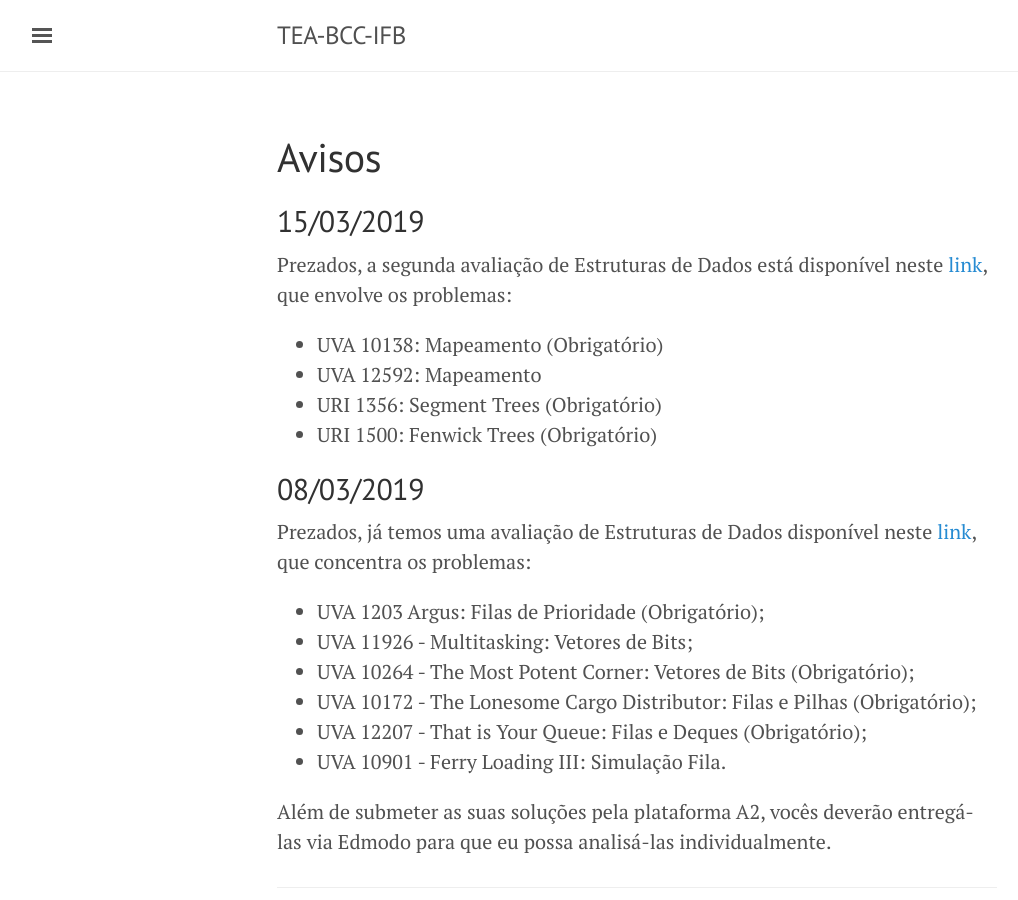
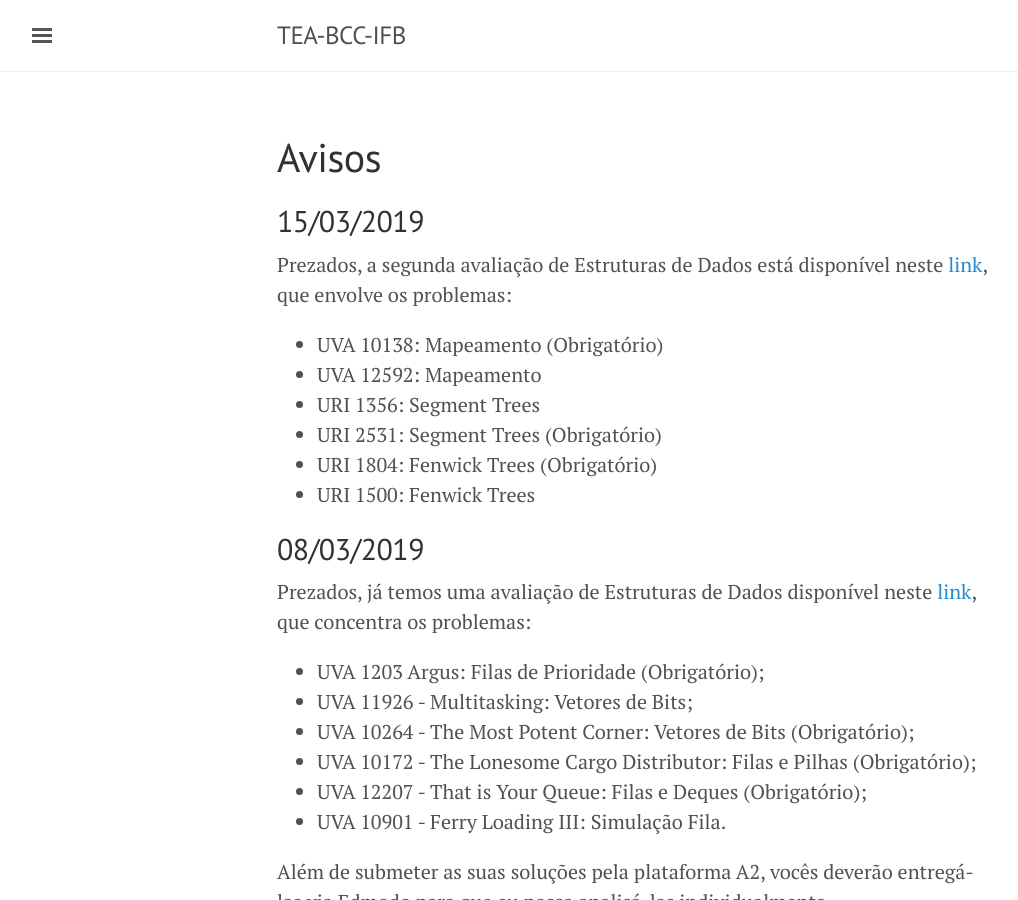
Before and after one commit to danielsaad/TEA-BCC-IFB, a Jekyll site: the page built from index.md, in a window 1280 px wide and 900 px high. Shown: the whole window, without its empty margins (3-1021 px from the left). Built offline with Jekyll 4.4.1, drawn with Linux system fonts in a browser that asks for light colours.

Commit message:
Adicionando problemas em avisos

```diff
--- a/index.md
+++ b/index.md
@@ -12,9 +12,10 @@ Prezados, a segunda avaliação de Estruturas de Dados está disponível neste [
 
 - UVA 10138: Mapeamento (Obrigatório)
 - UVA 12592: Mapeamento
-- URI 1356: Segment Trees (Obrigatório)
-- URI 1500: Fenwick Trees (Obrigatório)
-
+- URI 1356: Segment Trees
+- URI 2531: Segment Trees (Obrigatório)
+- URI 1804: Fenwick Trees (Obrigatório)
+- URI 1500: Fenwick Trees
 
 ## 08/03/2019
 
```
